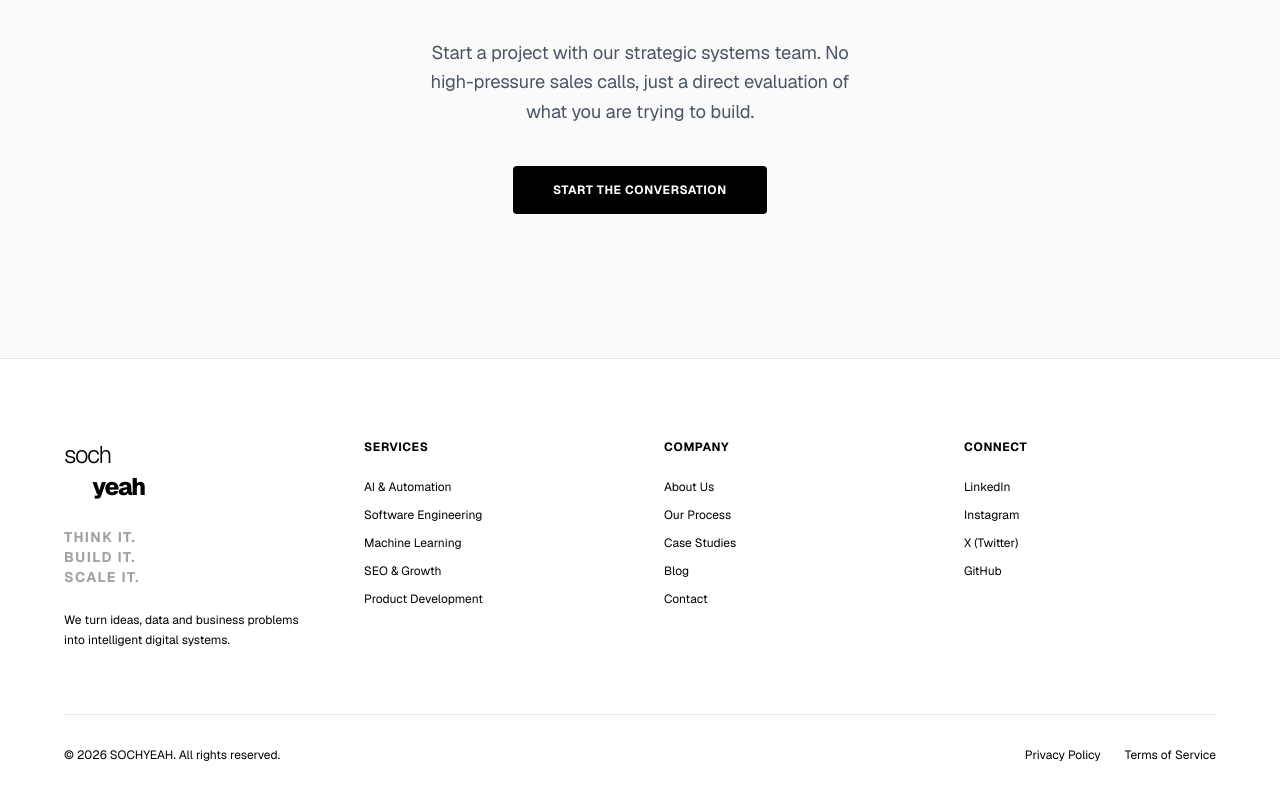
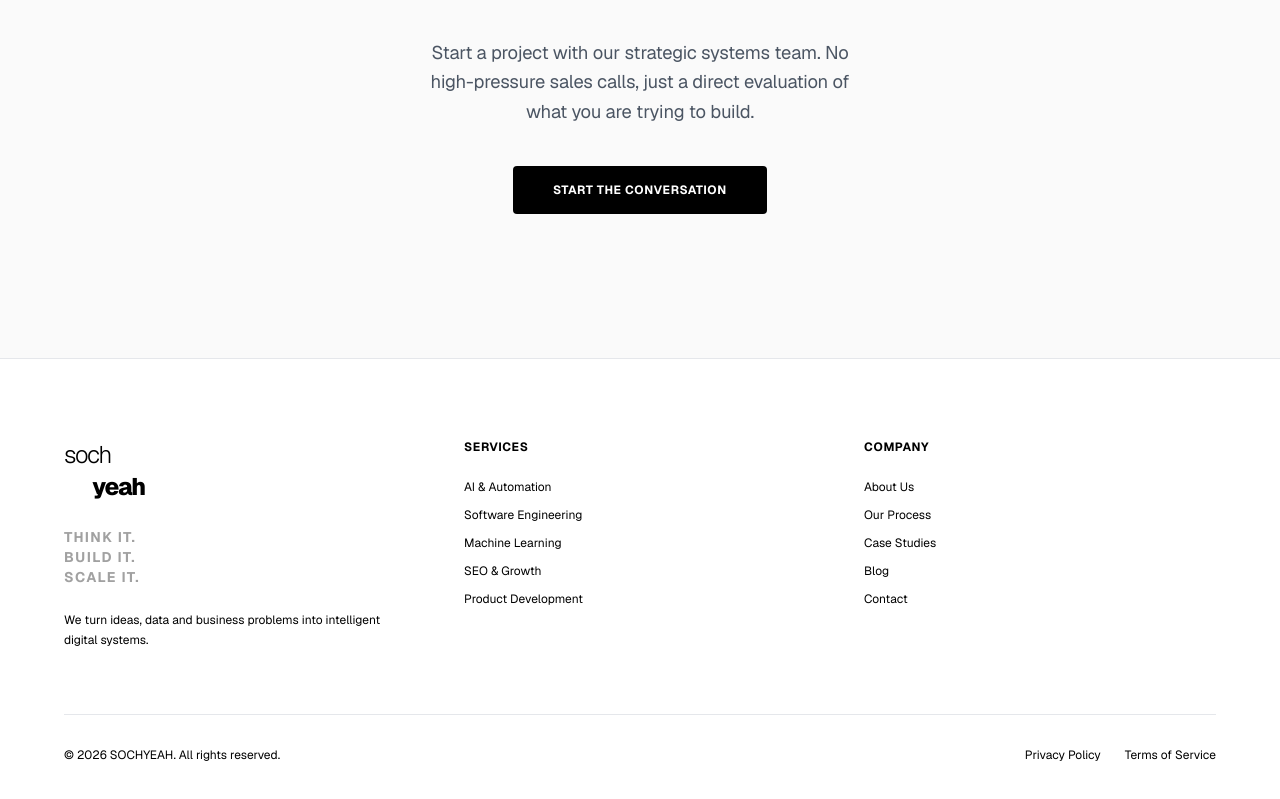
Before and after one commit to En5id3/SY, a Next.js app: page / in a window 1280 px wide. Shown: the part 5187-5986 px from the top of the page. Built offline with nearby package versions, Linux system fonts and the light colour scheme.

Commit message:
style: remove Connect/Social media column from footer

```diff
--- a/src/components/Footer.tsx
+++ b/src/components/Footer.tsx
@@ -5,7 +5,7 @@
   return (
     <footer className="bg-white border-t border-border-light pt-20 pb-10">
       <div className="max-w-[1200px] mx-auto px-6">
-        <div className="grid grid-cols-1 md:grid-cols-4 gap-12 mb-16">
+        <div className="grid grid-cols-1 md:grid-cols-3 gap-12 mb-16">
           {/* Logo & Manifesto Column */}
           <div className="flex flex-col gap-6">
             <Link href="/" className="flex flex-col leading-[0.8] select-none outline-none self-start">
@@ -43,17 +43,6 @@
               <li><Link href="/contact" className="hover:text-black transition-colors">Contact</Link></li>
             </ul>
           </div>
-
-          {/* Socials Column */}
-          <div>
-            <h4 className="text-xs font-bold uppercase tracking-wider text-black mb-6">Connect</h4>
-            <ul className="flex flex-col gap-3 text-xs text-color-text-secondary">
-              <li><a href="https://linkedin.com" target="_blank" rel="noopener noreferrer" className="hover:text-black transition-colors">LinkedIn</a></li>
-              <li><a href="https://instagram.com" target="_blank" rel="noopener noreferrer" className="hover:text-black transition-colors">Instagram</a></li>
-              <li><a href="https://x.com" target="_blank" rel="noopener noreferrer" className="hover:text-black transition-colors">X (Twitter)</a></li>
-              <li><a href="https://github.com" target="_blank" rel="noopener noreferrer" className="hover:text-black transition-colors">GitHub</a></li>
-            </ul>
-          </div>
         </div>
 
         {/* Bottom Bar */}
```
